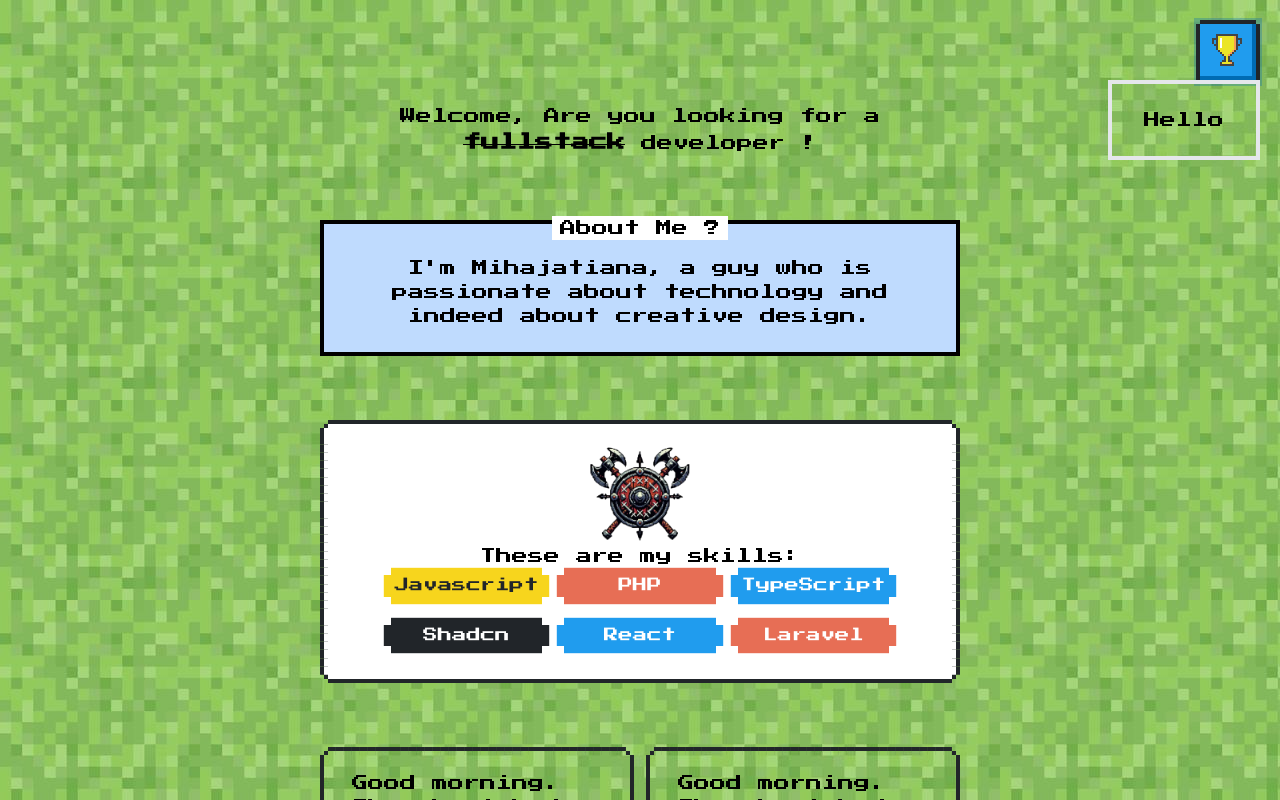
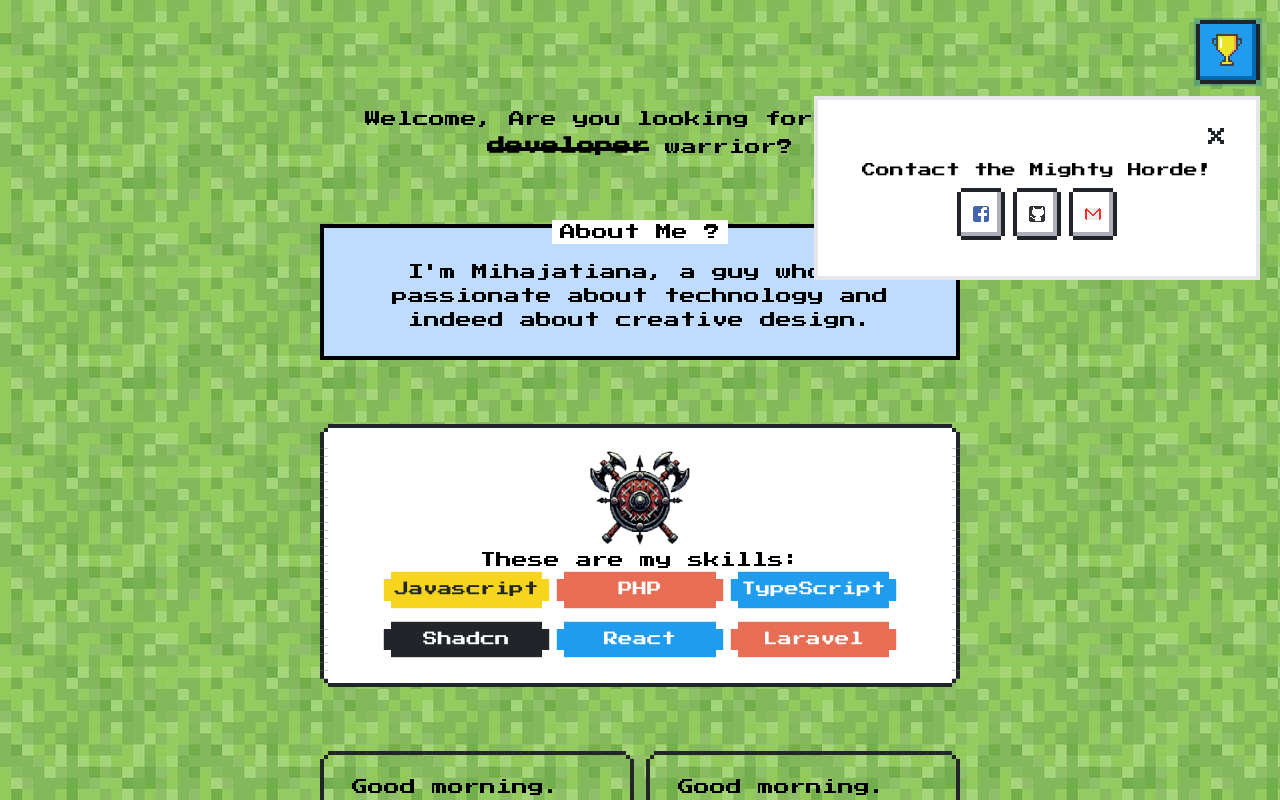
Before and after one commit to SylvHardDev/8bit-portfolio, a Next.js app: page / in a window 1280 px wide. Both pictures are taken after a click on the button 1228 px from the left and 52 px from the top of the page. Shown: the top 800 px of the page. Built offline with nearby package versions, Linux system fonts and the light colour scheme.

Commit message:
fix: header modal

```diff
--- a/app/components/ui/header/header.tsx
+++ b/app/components/ui/header/header.tsx
@@ -15,8 +15,31 @@ export default function Header() {
       </button>
 
       {isShowModal && (
-        <div className="nes-dialog absolute top-20">
-          <p className="title">Hello</p>
+        <div className="nes-dialog absolute top-24 bg-white z-10">
+          <div
+            className="flex justify-end"
+            onClick={() => setIsShowModal(false)}
+          >
+            <button>
+              <i className="nes-icon close is-small"></i>
+            </button>
+          </div>
+          <div className="p-3 flex items-center flex-col gap-2">
+            <p className="title text-sm text-black">
+              Contact the Mighty Horde!
+            </p>
+            <div className="flex items-center justify-center gap-2">
+              <a href="#" type="button" className="nes-btn">
+                <i className="nes-icon facebook is-small"></i>
+              </a>
+              <a href="#" type="button" className="nes-btn">
+                <i className="nes-icon github is-small"></i>
+              </a>
+              <a href="#" type="button" className="nes-btn">
+                <i className="nes-icon gmail is-small"></i>
+              </a>
+            </div>
+          </div>
         </div>
       )}
     </header>
--- a/app/page.tsx
+++ b/app/page.tsx
@@ -7,10 +7,10 @@ export default function Home() {
       <section className="max-w-2xl px-4 m-auto">
         <h1 className="text-center">
           Welcome, Are you looking for a{" "}
-          <span className="line-through text-lg font-bold hover:underline">
-            fullstack
+          <span className="line-through text-lg font-bold hover:underline decoration-4">
+            web developer
           </span>{" "}
-          developer !
+          warrior?
         </h1>
       </section>
 
```
